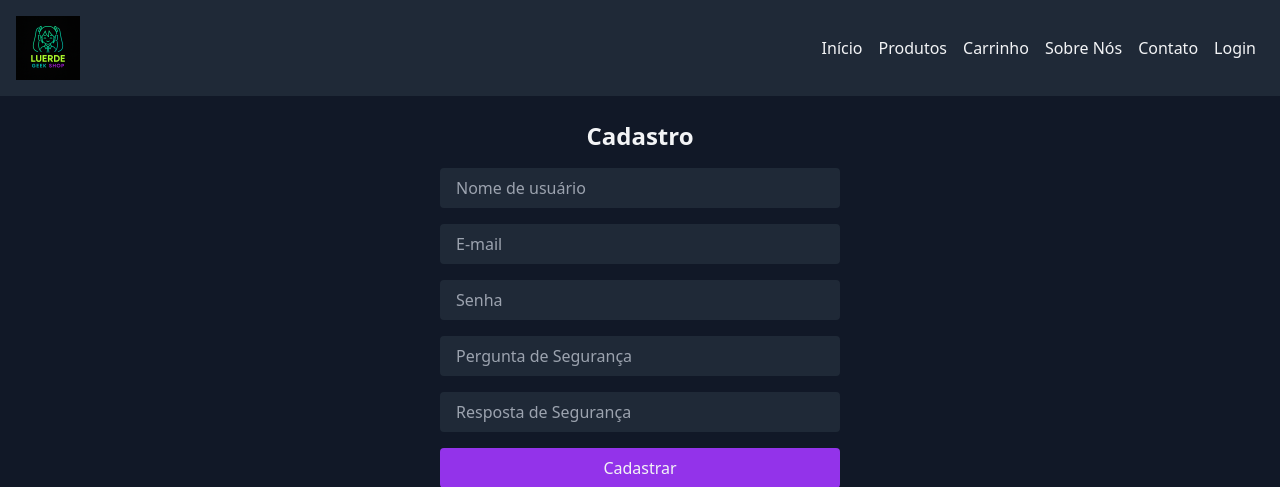
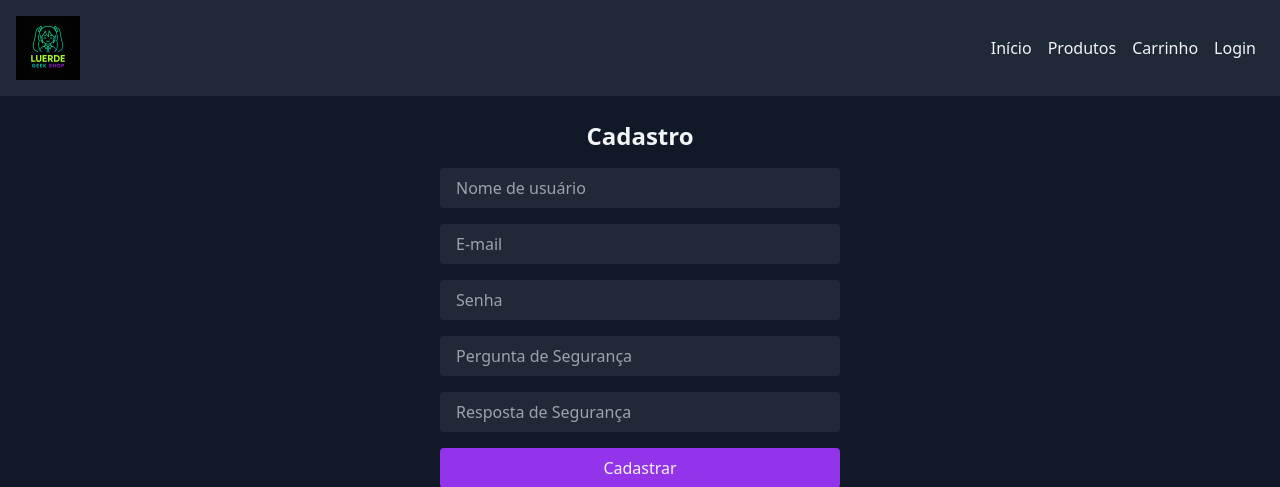
Before and after one commit to Luerde/luerdegeekshop, a Spring Boot app: page /register in a window 1280 px wide. Shown: the top 487 px of the page. Run offline with Spring Boot 4, Linux system fonts and the light colour scheme; some of the project's set-up classes (security, data sources, template engines, error pages and the like) are left out, and stand-ins take their place; some libraries are stand-ins or nearby versions.

Commit message:
Mensagem qualquer

```diff
--- a/src/main/resources/templates/register.html
+++ b/src/main/resources/templates/register.html
@@ -14,8 +14,6 @@
       <a href="/" class="px-2">Início</a>
       <a href="/produtos" class="px-2">Produtos</a>
       <a href="/carrinho" class="px-2">Carrinho</a>
-      <a href="/sobre" class="px-2">Sobre Nós</a>
-      <a href="/contato" class="px-2">Contato</a>
       <span sec:authorize="isAuthenticated()">
         <span class="px-2">Olá, <span sec:authentication="name"></span></span>
         <a href="/logout" class="px-2">Sair</a>
```
